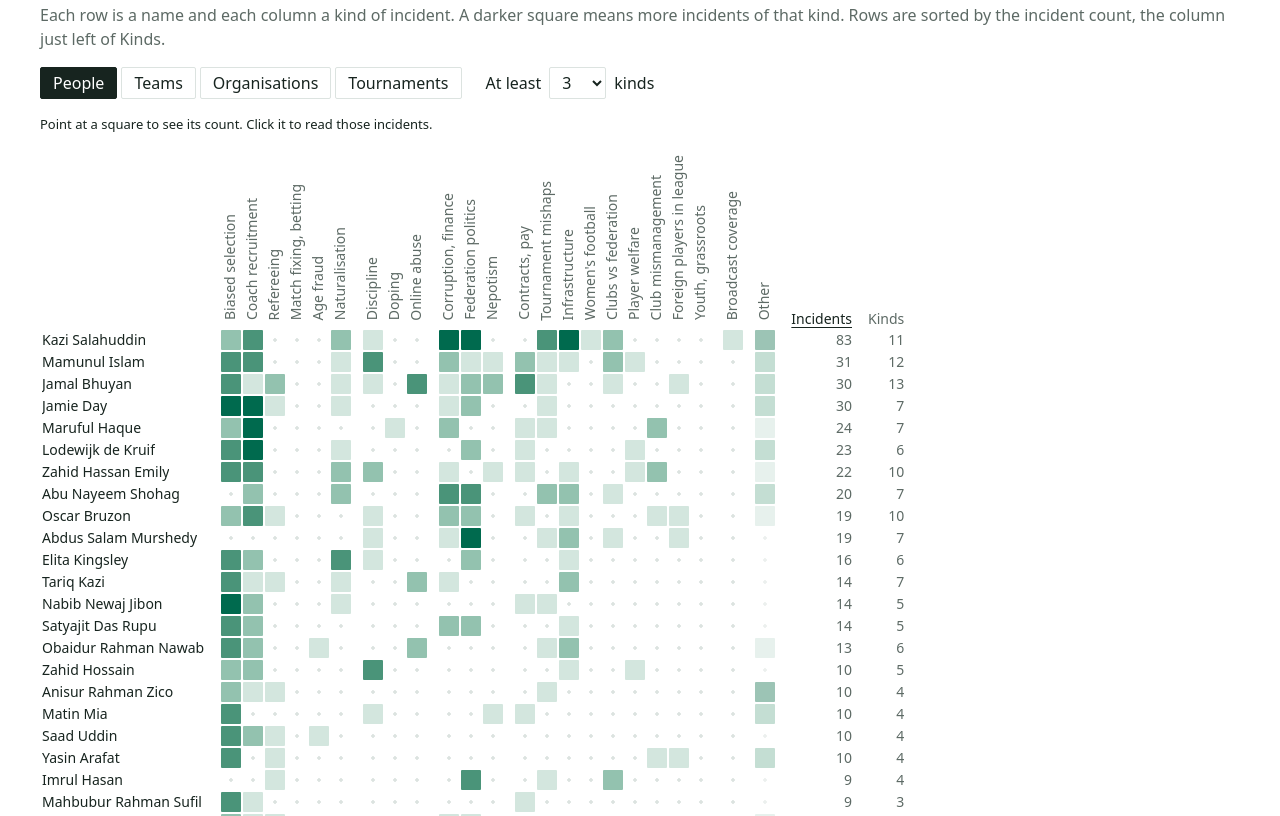
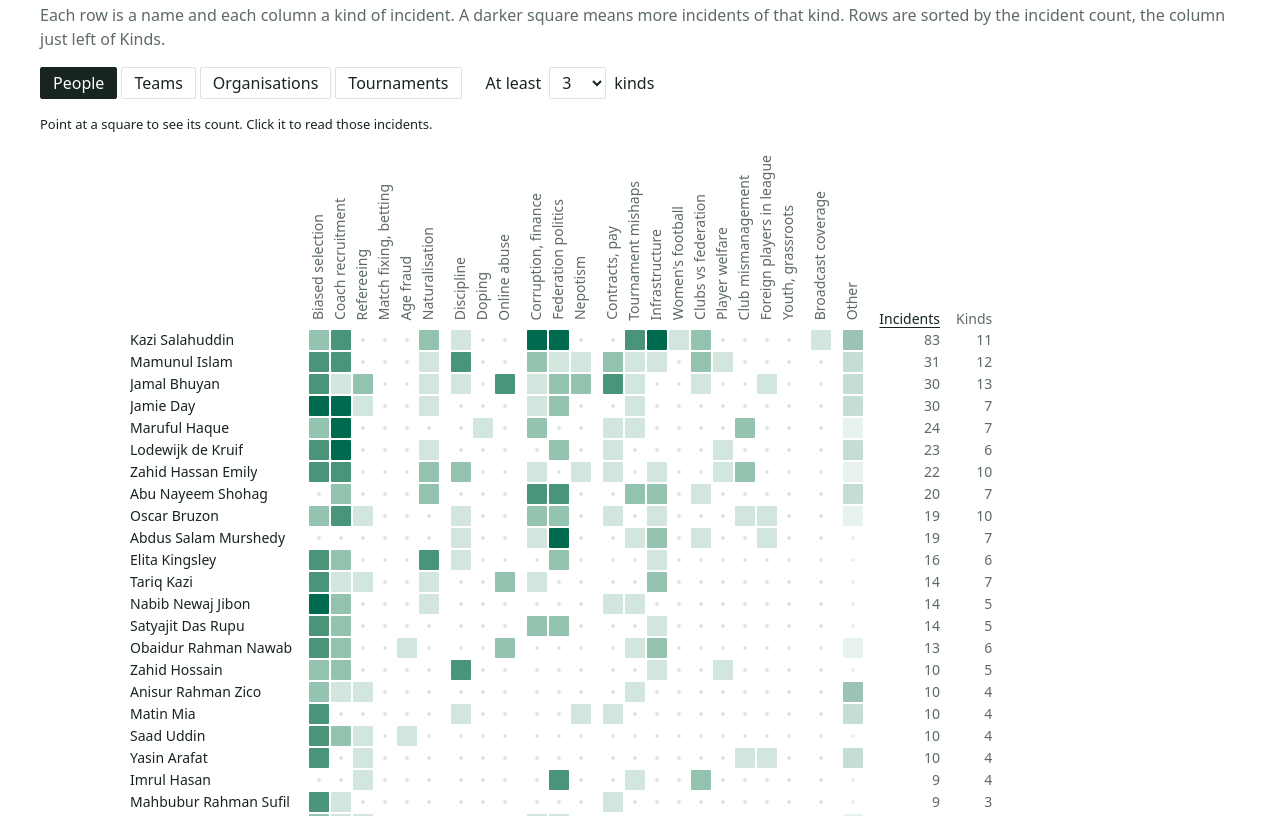
Before and after one commit to aayandeb/bangladesh-football-archive, a plain HTML site: page web/index.html in a window 1280 px wide. Shown: the part 404-1220 px from the top of the page. Drawn offline with Linux system fonts and the light colour scheme; a web font is replaced by a local one.

Commit message:
Shift the category grid in from the left edge on a wide window.

```diff
--- a/web/style.css
+++ b/web/style.css
@@ -182,7 +182,14 @@ input[type="search"] { width: 12rem; }
 
 .status { min-height: 18px; }
 
-.matrix-scroll { overflow-x: auto; padding-bottom: 8px; }
+.matrix-scroll {
+  width: fit-content;
+  max-width: 100%;
+  /* A wide window leaves the grid a little in from the left, not halfway across. */
+  margin-left: max(0px, calc((100% - 50rem) * 0.22));
+  overflow-x: auto;
+  padding-bottom: 8px;
+}
 
 .matrix {
   border-collapse: separate;
```
Also changed, not shown: 1 other file.
